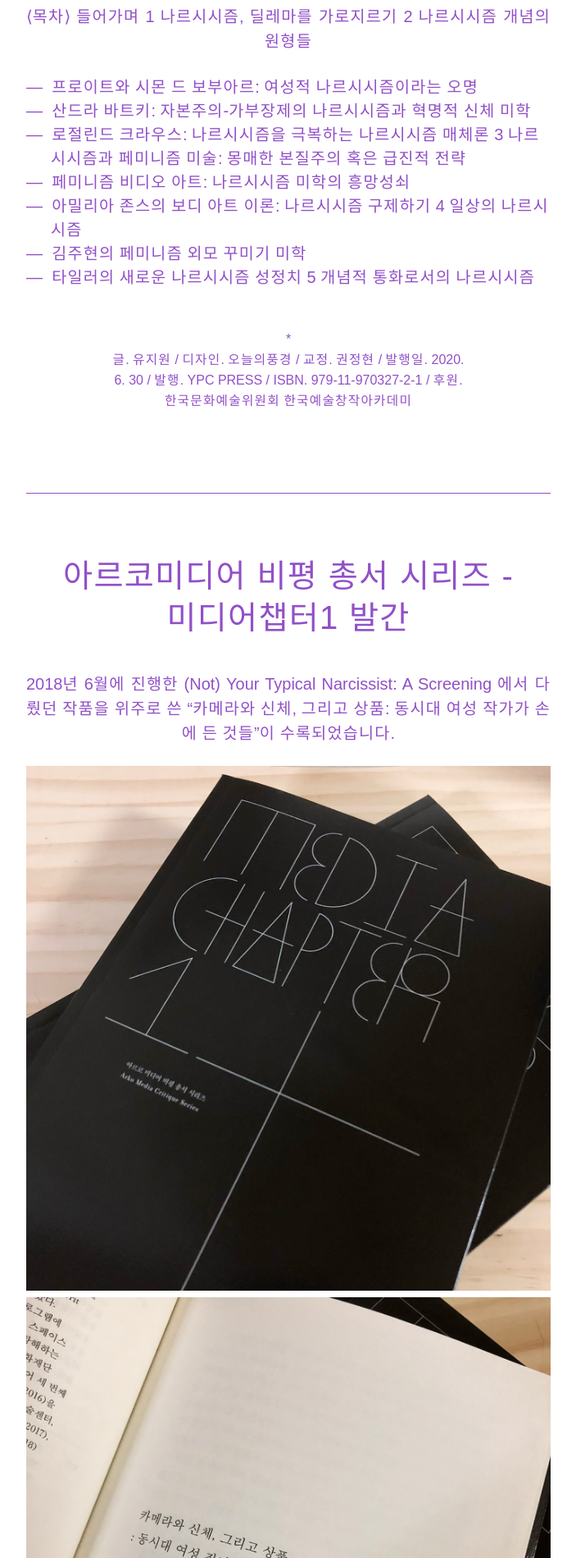
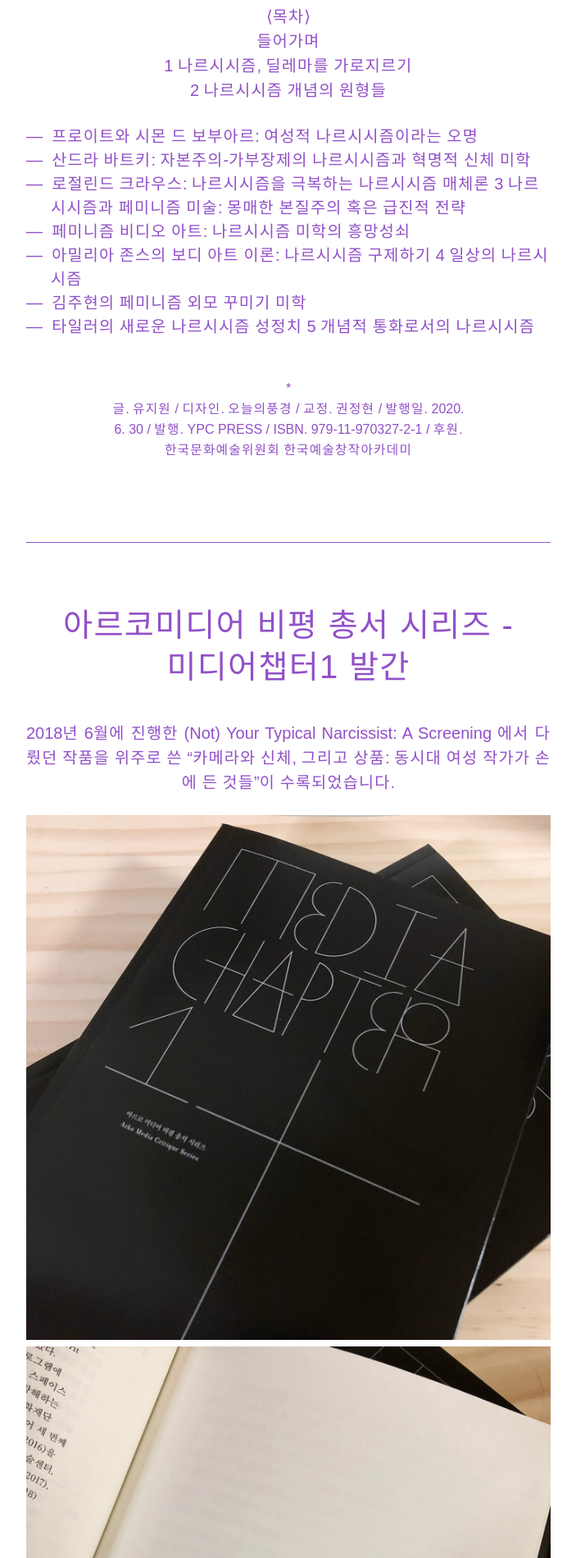
Before and after one commit to NYTN/NYTN.github.io, a Jekyll site: the page built from 02_Events.md, in a window 1280 px wide. Shown: the part 1865-3765 px from the top of the page at 82% size, without its empty margins (288-991 px from the left). Built offline with Jekyll 4.4.1, drawn with Linux system fonts in a browser that asks for light colours; nearby versions of some CDN libraries; some web fonts are replaced.

```diff
--- a/02_Events.md
+++ b/02_Events.md
@@ -12,20 +12,20 @@ categories: [menu]
 ![6](/img/event6.jpg)
 ![7](/img/event7.jpg)
 
-⟨목차⟩
-들어가며
-1 나르시시즘, 딜레마를 가로지르기
-2 나르시시즘 개념의 원형들
+⟨목차⟩<br>
+들어가며<br>
+1 나르시시즘, 딜레마를 가로지르기<br>
+2 나르시시즘 개념의 원형들<br>
 - &#8212;&nbsp;&nbsp;프로이트와 시몬 드 보부아르: 여성적 나르시시즘이라는 오명
 - &#8212;&nbsp;&nbsp;산드라 바트키: 자본주의-가부장제의 나르시시즘과 혁명적 신체 미학
 - &#8212;&nbsp;&nbsp;로절린드 크라우스: 나르시시즘을 극복하는 나르시시즘 매체론
-3 나르시시즘과 페미니즘 미술: 몽매한 본질주의 혹은 급진적 전략
+3 나르시시즘과 페미니즘 미술: 몽매한 본질주의 혹은 급진적 전략<br>
 - &#8212;&nbsp;&nbsp;페미니즘 비디오 아트: 나르시시즘 미학의 흥망성쇠
 - &#8212;&nbsp;&nbsp;아밀리아 존스의 보디 아트 이론: 나르시시즘 구제하기
-4 일상의 나르시시즘
+4 일상의 나르시시즘<br>
 - &#8212;&nbsp;&nbsp;김주현의 페미니즘 외모 꾸미기 미학
 - &#8212;&nbsp;&nbsp;타일러의 새로운 나르시시즘 성정치
-5 개념적 통화로서의 나르시시즘
+5 개념적 통화로서의 나르시시즘<br>
 
 {: .caption}
 <br><br>\* <br>글. 유지원 /
```
